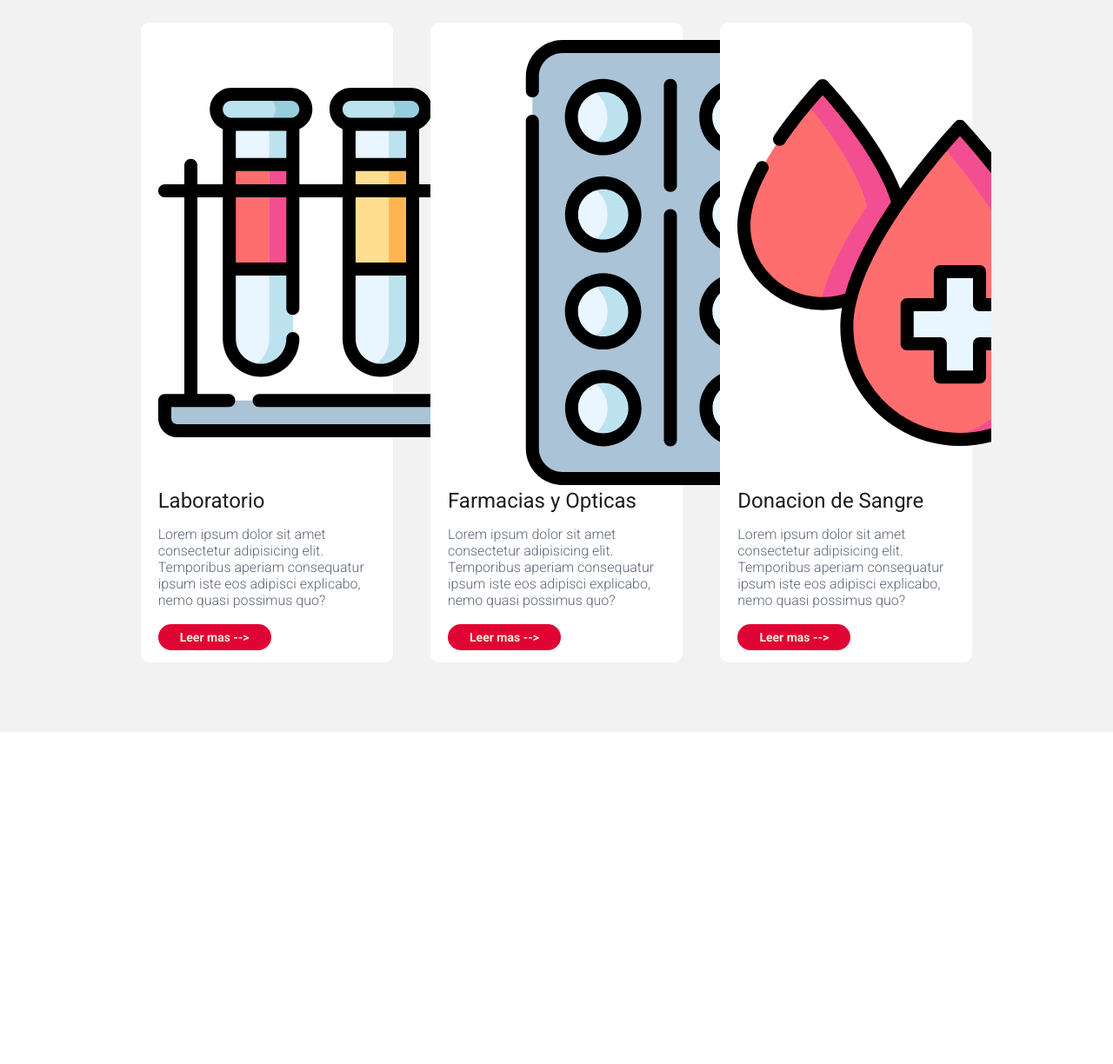
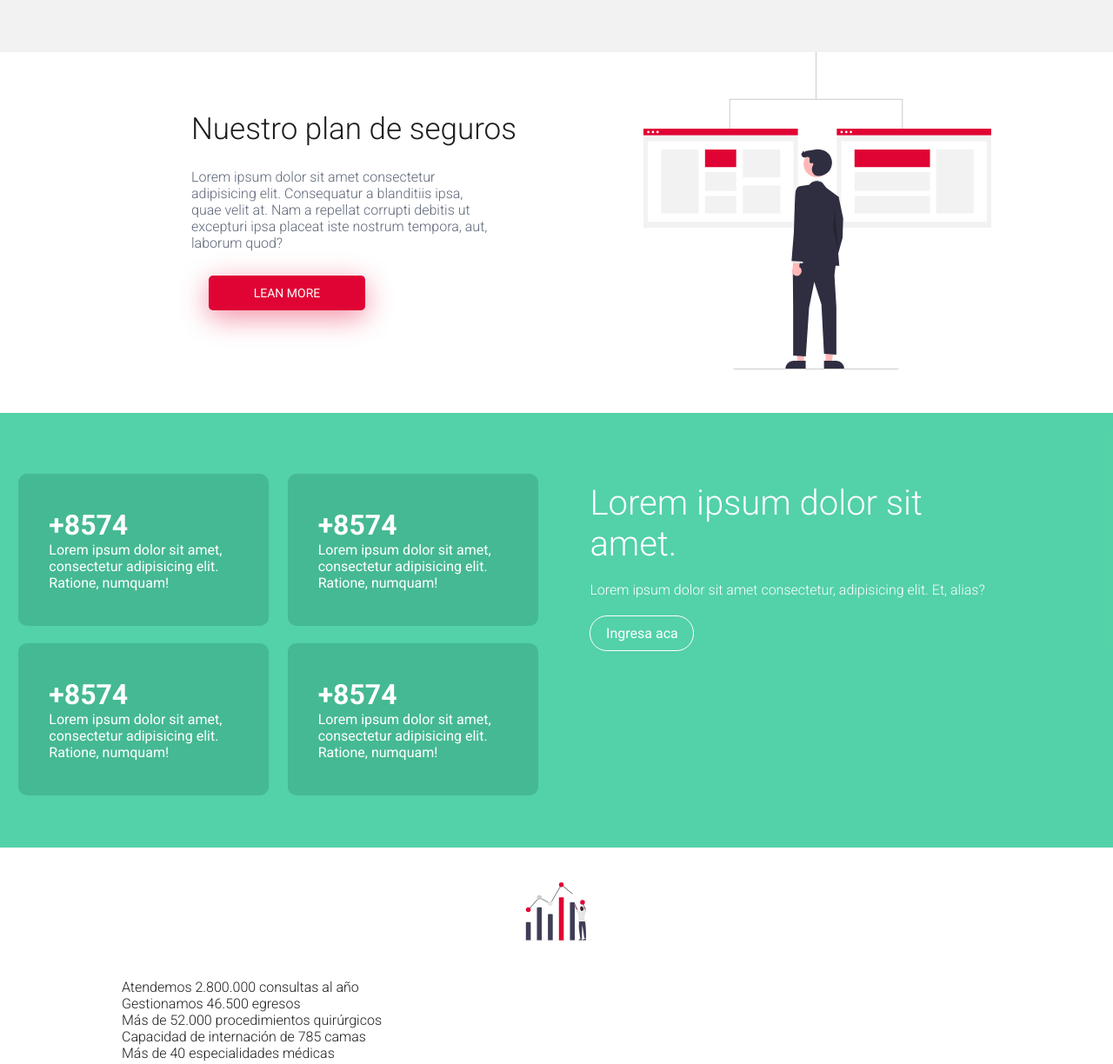
Before and after one commit to MAMB1999/Hospital-San-Jose, a plain HTML site: page index.html in a window 1280 px wide. Shown: the part 1540-2764 px from the top of the page at 87% size. Before the commit the page ends 2382 px from the top, so only its background shows below. Drawn offline with Linux system fonts and the light colour scheme.

Commit message:
contenedor questions listo pero results sin acabar
Se ha corregido el error de tamaño en la clase contenedor1.

Se agrego el contenedor questions y el contenedor results, el contenedor resutls todavia no esta finalizado

```diff
--- a/css/Style.css
+++ b/css/Style.css
@@ -139,7 +139,7 @@ nav ul a{
 .articulo:hover{
     box-shadow: 0 4px 10px rgba(17, 29, 48, .26);
 }/*img de cada articulo*/
-.contenedor img{
+.contenedor1 img{
     width: 80px;
     display: block;
     margin-bottom: 2.8em;
@@ -176,3 +176,95 @@ nav ul a{
     background-color: lightseagreen;
     transition: background .7s;
 }
+/* Questions */
+.questions{
+    display: flex;
+    justify-content: space-between;
+    align-items: center;
+
+}/*Img de questions*/
+.questions >img{
+    width: 400px;
+}/*Contenedor Questions*/
+.textos-questions{
+    margin: 0 30px 0 80px;
+}/*Propiedades de los elementos del contenedor*/
+.textos-questions h2{
+    font-size: 35px;
+    margin-bottom: 25px;
+}
+.textos-questions p{
+    width: 70%;
+    margin-top: 16px;
+    font-weight: 300;
+    color: #5D6678;
+}.textos-questions a{
+    margin: 28px 0 0 20px;
+    padding: 12px 0;
+    width: 180px;
+    display: inline-block;
+    background-color: #e00434;
+    color: #fff;
+    text-align: center;
+    text-decoration: none;
+    font-weight: 400;
+    text-transform: uppercase;
+    font-size: 14px;
+    border-radius: 5px;
+    box-shadow: 0 8px 32px rgba(224, 4, 52, .45);
+}/*RESULTS*/
+.results{
+    background-color: rgba(70, 206, 161, 0.925);
+    padding-top: 30px;
+    margin-bottom: 40px;
+}/*Contenedor results*/
+.content-results{
+    display: flex;
+}/*Elementos del contenedor results*/
+.numbers{
+    width: 50%;
+    padding: 40px 0px;
+    display: flex;
+    flex-wrap: wrap;
+    justify-content: space-evenly;
+}.numbers .number{
+    width: 45%;
+    background-color:rgba(39, 129, 99, 0.3);
+    color: #fff;
+    border-radius: 10px;
+    padding: 40px 35px;
+    margin-bottom: 20px
+}.numbers .number span{
+    color: #fff;
+    font-size: 2em;
+    font-weight: 600;
+}.results-text{
+    width: 37%;
+    margin-left: 3%;
+    padding-top: 50px;
+}.results-text h4{
+    color: #fff;
+    font-size: 40px;
+}.results-text p{
+    color: #fff;
+    font-weight: 300;
+    margin: 20px 0;
+}
+.results-text>a{
+    color: #fff;
+    text-decoration: none;
+    display: inline-block;
+    border: 1px solid #fff;
+    border-radius: 20px;
+    padding: 10px 0;
+    width: 120px;
+    text-align: center;
+ }.results-text > a:hover{
+     background-color:rgba(39, 129, 99, 0.3);
+     border-radius: 15px;
+     width: 200px;
+     padding:15px 0;
+     transition: background 1s, border 1s, width 1s;
+     transition-duration: 2s;
+     trans
+ }
--- a/index.html
+++ b/index.html
@@ -91,10 +91,55 @@
                         <p>Lorem ipsum dolor sit amet consectetur adipisicing elit. Temporibus aperiam consequatur ipsum iste eos adipisci explicabo, nemo quasi possimus quo?</p>
                         <a href="#">Leer mas --></a>
                     </article>
-
                 </div>
             </div>
         </section>
+        <section class="questions contenedor">
+            <section class="textos-questions">
+                    <h2>Nuestro plan de seguros</h2>
+                    <p>Lorem ipsum dolor sit amet consectetur adipisicing elit. Consequatur a blanditiis ipsa, quae velit at. Nam a repellat corrupti debitis ut excepturi ipsa placeat iste nostrum tempora, aut, laborum quod?</p>
+                    <a href="#">Lean more</a>
+            </section>
+            <img src="/img/seguros.svg" alt="Dibujo de Doctoress">
+        </section>
+        <section class="results">
+            <div class="content-results">
+                <section class="numbers">
+                    <div class="number">
+                        <span>+8574</span>
+                        <p>Lorem ipsum dolor sit amet, consectetur adipisicing elit. Ratione, numquam!</p>
+                    </div>
+                    <div class="number">
+                        <span>+8574</span>
+                        <p>Lorem ipsum dolor sit amet, consectetur adipisicing elit. Ratione, numquam!</p>
+                    </div>
+                    <div class="number">
+                        <span>+8574</span>
+                        <p>Lorem ipsum dolor sit amet, consectetur adipisicing elit. Ratione, numquam!</p>
+                    </div>
+                    <div class="number">
+                        <span>+8574</span>
+                        <p>Lorem ipsum dolor sit amet, consectetur adipisicing elit. Ratione, numquam!</p>
+                    </div>
+                </section>
+                <section class="results-text">
+                    <h4>Lorem ipsum dolor sit amet.</h4>
+                    <p>Lorem ipsum dolor sit amet consectetur, adipisicing elit. Et, alias?</p>
+                    <a href="#">Ingresa aca</a>
+                </section>
+            </div>
+        </section>
+        <section class="contenedor1 services">
+            <img src="/img/grafica.svg" alt="">
+            <div class="box-skills">
+                <h4><i class="far fa-check-circle"></i>Atendemos 2.800.000 consultas al año</h4>
+                <h4><i class="far fa-check-circle"></i>Gestionamos 46.500 egresos</h4>
+                <h4><i class="far fa-check-circle"></i>Más de 52.000 procedimientos quirúrgicos</h4>
+                <h4><i class="far fa-check-circle"></i>Capacidad de internación de 785 camas</h4>
+                <h4><i class="far fa-check-circle"></i>Más de 40 especialidades médicas</h4>
+            </div>
+        </section>
+
     </main>
 </body>
 </html>
```
